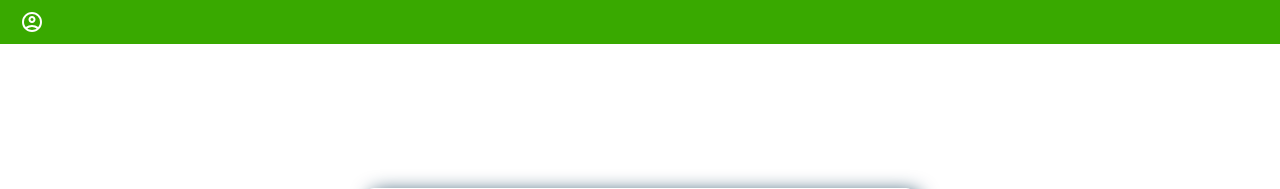
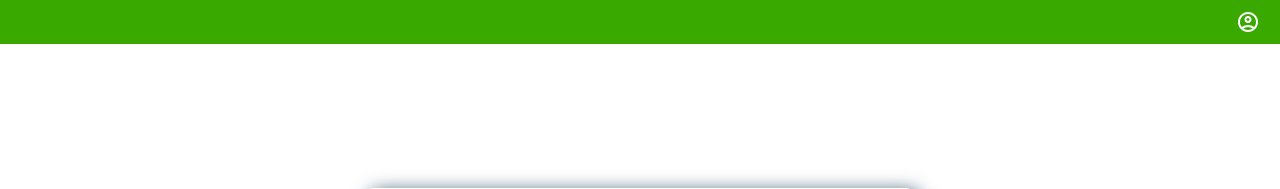
Before and after one commit to felipe397/senalink5, a PHP site: page /html/Empresa/CreateEmpresa.html in a window 1280 px wide. Shown: the top 189 px of the page. Run offline with PHP 8.4, Linux system fonts and the light colour scheme.

Commit message:
Se agregó a la clase icons de Inputs y crud la etiqueta margin-left: auto;

```diff
--- a/senalink/css/Inputs.css
+++ b/senalink/css/Inputs.css
@@ -202,6 +202,7 @@
 
   .icons {
     padding: 0 2rem;
+    margin-left: auto;
   }
 
   .code__container {
--- a/senalink/css/crud.css
+++ b/senalink/css/crud.css
@@ -58,9 +58,9 @@ p{
 }
 
 
-
-
-
+.icons{
+  margin-left: auto;
+}
 .header__report{
   margin:0 auto;
 }
```
